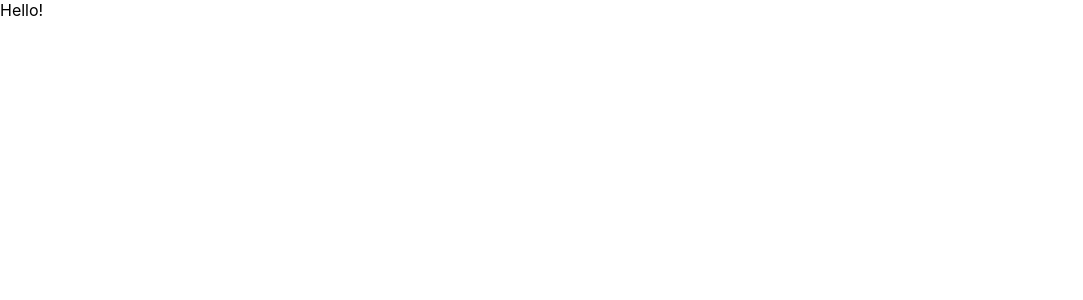
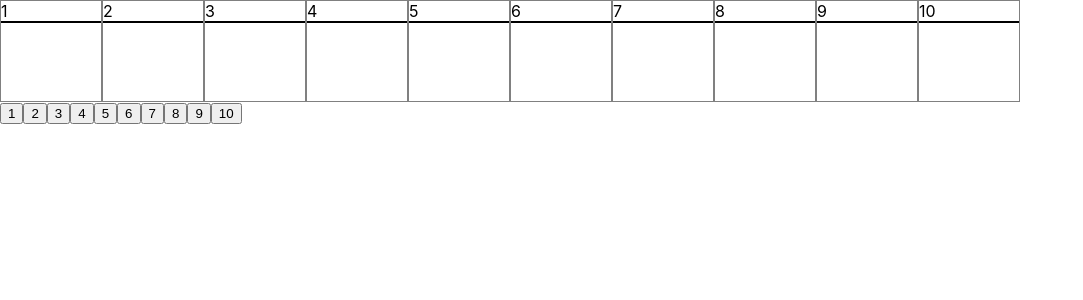
Before and after one commit to NematBhullar/BowlingScorecard, a React (Create React App) app: page / in a window 1280 px wide. Shown: the top 300 px of the page, without its empty margins (0-1083 px from the left). Built offline with nearby package versions, Linux system fonts and the light colour scheme.

Commit message:
Added some functionality for player 1

```diff
--- a/src/App.css
+++ b/src/App.css
@@ -0,0 +1,22 @@
+.scoreboard {
+  display: flex;
+  flex-direction: row;
+}
+
+.frame {
+  width: 100px;
+  height: 100px;
+  border: 1px solid grey;
+}
+
+.pins {
+  display: flex;
+  flex-direction: row;
+  justify-content: space-between;
+}
+
+.pins div {
+  width: 50%;
+  text-align: center;
+  border: 1px solid black;
+}
--- a/src/App.js
+++ b/src/App.js
@@ -1,9 +1,181 @@
 import './App.css';
+import React, { useState } from 'react';
 
 function App() {
+  let [frame, setFrame] = useState(1);
+  let [roll, setRoll] = useState(1);
+  let player1Score = 0;
+  const listButtons = [1, 2, 3, 4, 5, 6, 7, 8, 9, 10];
+  const frames = [1, 2, 3, 4, 5, 6, 7, 8, 9];
+
+  let [strike, setStrike] = useState(false);
+  let [prevStrike, setPrevStrike] = useState(false);
+  const [spare, setSpare] = useState(false);
+
+  const displayValue = (e) => {
+    // The message box
+    document.getElementById('thisframe').innerText = "You knocked down " + e.target.value + " pin(s)";
+
+    // If it is the first roll of the frame, set the value of the current roll
+    if (roll === 1) {
+      const currRoll = document.getElementById('F' + frame + 'r1');
+      currRoll.value = parseInt(e.target.value);
+      currRoll.innerText = currRoll.value;
+
+      if (spare) {
+        let prevFrameNo = frame - 1;
+        const prevFrame = document.getElementById('F' + prevFrameNo + 'score');
+        prevFrame.value = prevFrame.value + currRoll.value;
+        prevFrame.innerText = prevFrame.value;
+        setSpare(false);
+      }
+
+      if (strike) {
+        let prevFrameNo = frame - 1;
+        const prevFrame = document.getElementById('F' + prevFrameNo + 'score');
+        prevFrame.value = prevFrame.value + currRoll.value;
+        if (prevStrike) {
+          let strikeFrameNo = frame - 2;
+          const strikeFrame = document.getElementById('F' + strikeFrameNo + 'score');
+          strikeFrame.value = strikeFrame.value + currRoll.value;
+          strikeFrame.innerText = strikeFrame.value;
+        }
+        setPrevStrike(false);
+      }
+
+      // Update the current frame value
+      const frameScore = document.getElementById('F' + frame + 'score');
+      frameScore.value = parseInt(e.target.value);
+
+      // If it is a strike, then skip to the next frame
+      // Otherwise, move to the next roll of the current frame
+      if (parseInt(e.target.value) === 10) {
+
+        // Check if there is an ongoing strike
+        if (strike) {
+          setPrevStrike(true);
+        }
+        setStrike(true);
+
+        // If it is the last frame, then move on to the extra roll
+        if (frame === 10) {
+          setRoll(3);
+          setFrame(10);
+        } else {
+          setRoll(1);
+          setFrame(frame + 1);
+        }
+      } else {
+        setRoll(2);
+      }
+      // player1Score += parseInt(e.target.value);
+      // document.getElementById('score').innerText = "Score: " + player1Score;
+
+    // If it is the second roll of the frame
+    } else if (roll === 2) {
+
+      // If the total pins in the current frame are more than 10, then throw an error
+      if (parseInt(e.target.value) + parseInt(document.getElementById('F' + frame + 'r1').value) > 10) {
+        document.getElementById('thisframe').innerText = "Invalid Input";
+
+      } else {
+        const currRoll = document.getElementById('F' + frame + 'r2');
+        currRoll.value = parseInt(e.target.value);
+        currRoll.innerText =  currRoll.value;
+
+        if (strike) {
+          let prevFrameNo = frame - 1;
+          const prevFrame = document.getElementById('F' + prevFrameNo + 'score');
+          prevFrame.value = parseInt(prevFrame.value) + currRoll.value;
+          prevFrame.innerText = prevFrame.value;
+
+          setStrike(strike - 1);
+          if (strike === 0) {
+            prevFrame.innerText = prevFrame.value;
+          }
+        }
+
+        // Update the current frame value
+        const frameScore = document.getElementById('F' + frame + 'score');
+        frameScore.value = frameScore.value + currRoll.value;
+
+        // If this is the last frame, then move on to the last extra roll
+        // Otherwise, update the score of the frame
+        let r1Val = parseInt(document.getElementById('F' + frame + 'r1').value);
+        let r2Val = parseInt(document.getElementById('F' + frame + 'r2').value);
+
+        if (r1Val + r2Val === 10) {
+          setSpare(true);
+        } else {
+          frameScore.innerText = r1Val + r2Val;
+          frameScore.value = r1Val + r2Val;
+        }
+
+        if (frame === 10) {
+          setRoll(3);
+        } else {
+          setRoll(1);
+          setFrame(frame + 1);
+        }
+        document.getElementById('score').innerText = "Score: " + player1Score;
+      }
+
+    } else {
+      const currRoll = document.getElementById('F' + frame + 'r3');
+      currRoll.value = parseInt(e.target.value);
+      currRoll.innerText = currRoll.value;
+
+      if (strike) {
+        let prevFrameNo = frame - 1;
+        const prevFrame = document.getElementById('F' + prevFrameNo + 'score');
+        prevFrame.value = parseInt(prevFrame.value) + currRoll.value;
+        prevFrame.innerText = prevFrame.value;
+
+        setStrike(strike - 1);
+        if (strike === 0) {
+          prevFrame.innerText = prevFrame.value;
+        }
+      }
+
+      const frameScore = document.getElementById('F' + frame + 'score');
+      frameScore.value = frameScore.value + currRoll.value;
+      frameScore.innerText = frameScore.value;
+
+      document.getElementById('thisframe').innerText = "End Game";
+      listButtons.map(ea => document.getElementById(ea).disabled = true);
+    }
+  }
+
   return (
     <div>
-      Hello!
+      <div id='thisframe'></div>
+      <div id='scoreboard' className='scoreboard'>
+        {frames.map(ea =>
+          <div value={0} id={'F' + ea} key={'F' + ea} className='frame'>
+            {ea}
+            <div className='pins'>
+              <div id={'F' + ea + 'r1'}></div>
+              <div id={'F' + ea + 'r2'}></div>
+            </div>
+            <div className='frame-score' value={0} id={'F' + ea + 'score'} key={'F' + ea + 'score'}></div>
+          </div>
+        )}
+        <div value={0} id={'F' + 10} key={'F' + 10} className='frame'>
+            {10}
+            <div className='pins'>
+              <div id={'F' + 10 + 'r1'}></div>
+              <div id={'F' + 10 + 'r2'}></div>
+              <div id={'F' + 10 + 'r3'}></div>
+            </div>
+            <div className='frame-score' value={0} id={'F' + 10 + 'score'} key={'F' + 10 + 'score'}></div>
+          </div>
+      </div>
+      <div id='score'></div>
+      <div className='buttons'>
+        {listButtons.map(ea =>
+          <button value={ea} id={ea} key={ea} onClick={(e) => displayValue(e)}>{ea}</button>
+        )}
+      </div>
     </div>
   );
 }
```
Also changed, not shown: src/logo.svg (added).
